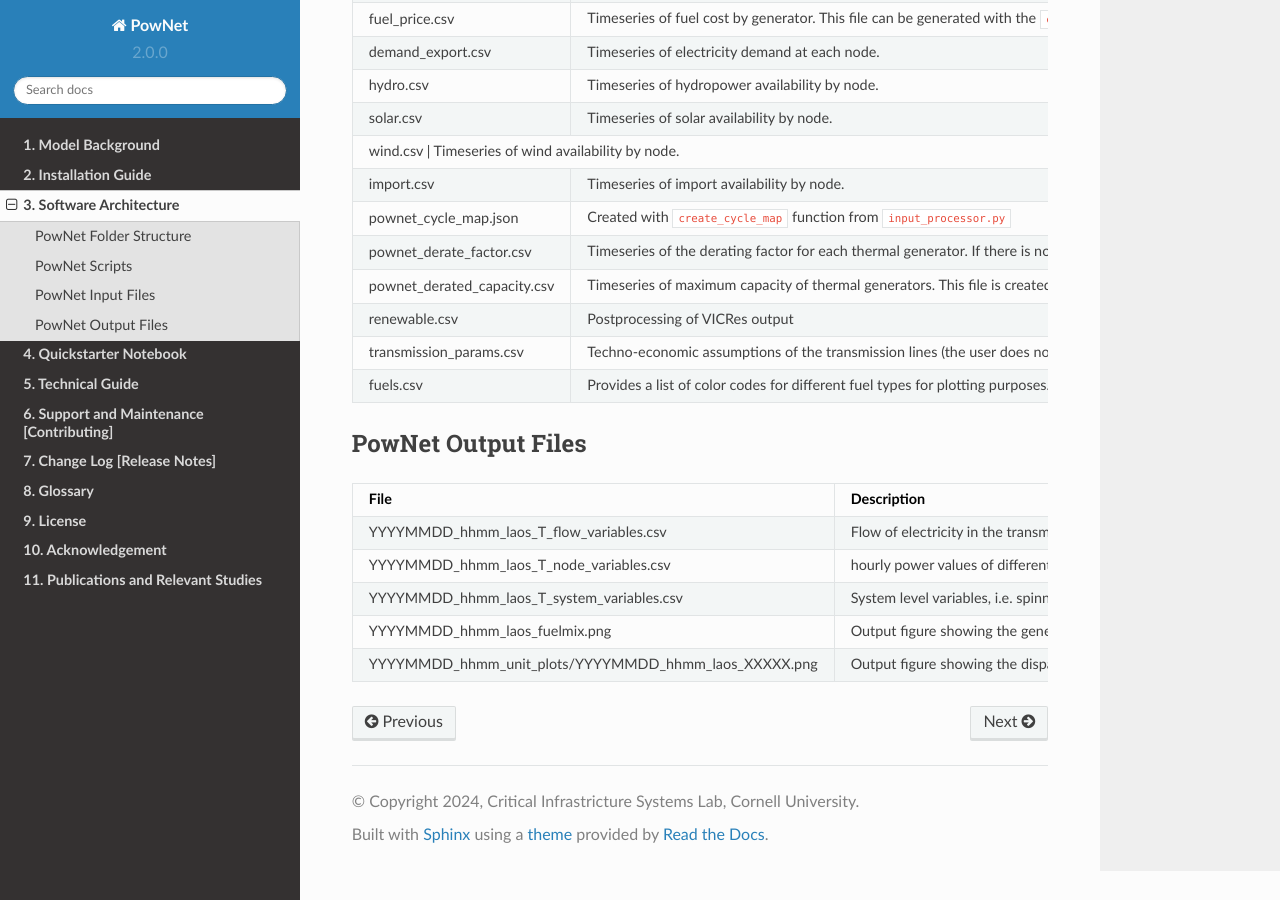
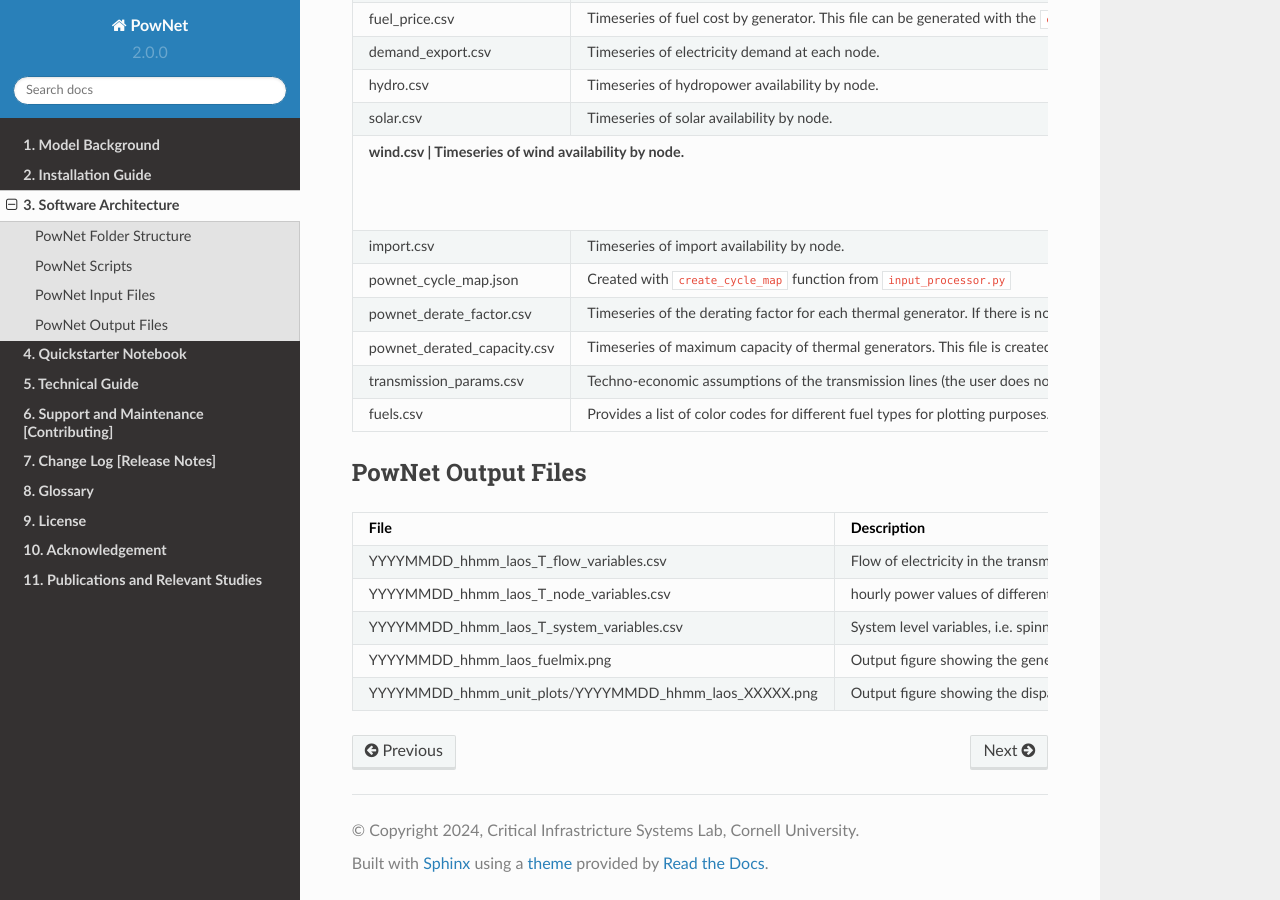
Before and after one commit to HishamEldardiry/PowNet_Documentation, a Sphinx documentation site: the page built from docs/source/pages/architecture.rst, in a window 1280 px wide and 900 px high, scrolled down 2314 px. Built offline with Sphinx 7.4.7 and the Read the Docs theme 2.0.0, drawn with Linux system fonts in a browser that asks for light colours.

Commit message:
Update architecture.rst

```diff
--- a/docs/source/pages/architecture.rst
+++ b/docs/source/pages/architecture.rst
@@ -48,8 +48,10 @@
 --------------
 PowNet Scripts
 --------------
+..
 .. list-table:: Brief Description of PowNet Scripts
    :class: tight-table
+..
 
 +--------------------------+-------------------------------------------------------------+
 | Script                   | Description                                                 |
@@ -64,13 +66,15 @@
 |                          |                                                             |
 |                          | 3) unit_param.csv (needed for derate factor calculation)    |
 |                          |                                                             |
-|                          | 4) fuel_map.csv (needed for fuel price)  \                  |
+|                          | 4) fuel_map.csv (needed for fuel price)                     |
 +--------------------------+-------------------------------------------------------------+
 | folder_sys.py            | Define the path of different folders (e.g., pownet          |
 |                          | directory, inputs, outputs)                                 |
+|                          |                                                             |
 +--------------------------+-------------------------------------------------------------+
 | config.py                | Read the configurations for PowNet and Gurobi from          |
 |                          | “user_config.init”                                          |
+|                          |                                                             |
 +--------------------------+-------------------------------------------------------------+
 | functions.py             | Contains functions to process user inputs including:        |
 |                          |                                                             |
@@ -85,6 +89,7 @@
 | builder.py               | Contains “ModelBuilder” class to build the model by         |
 |                          | adding unit commitment constraints [using equations         |
 |                          | from Kneuven et al (2019)]                                  |
+|                          |                                                             |
 +--------------------------+-------------------------------------------------------------+
 | input.py                 | Read the user inputs that define the power system           |
 |                          | over one year including:                                    |
@@ -104,6 +109,7 @@
 +--------------------------+-------------------------------------------------------------+
 | simulation.py            | Contains functions to run simulation including              |
 |                          | “Simulator.run”                                             |
+|                          |                                                             |
 +--------------------------+-------------------------------------------------------------+
 | output.py                | Contains functions to postprocess outputs and produce       |
 |                          | plots including the following classes:                      |
@@ -127,49 +133,61 @@
 |                             | run the transform_transmission_inputs function                |
 |                             | from input_processor.py to generate columns                   |
 |                             | with the “pownet” prefix.                                     |
+|                             |                                                               |
 +-----------------------------+---------------------------------------------------------------+
 | unit_param.csv              | Techno-economic parameters of thermal generators              |
+|                             |                                                               |
 +-----------------------------+---------------------------------------------------------------+
 | fuel_map.csv                | This was used in the old version but no longer                |
 |                             | needed unless the user wants                                  |
 |                             | to create ``fuel_price.csv`` with the                         |
 |                             | ``create_fuelprice`` function from ``input_processor.py``.    |
+|                             |                                                               |
 +-----------------------------+---------------------------------------------------------------+
 | fuel_price.csv              | Timeseries of fuel cost by generator. This file can be        |
 |                             | generated with the ``create_fuelprice``                       |
 |                             | function from ``input_processor.py``.                         |
+|                             |                                                               |
 +-----------------------------+---------------------------------------------------------------+
 | demand_export.csv           | Timeseries of electricity demand at each node.                |
+|                             |                                                               |
 +-----------------------------+---------------------------------------------------------------+
 | hydro.csv                   | Timeseries of hydropower availability by node.                |
+|                             |                                                               |
 +-----------------------------+---------------------------------------------------------------+
 | solar.csv                   | Timeseries of solar availability by node.                     |
+|                             |                                                               |
 +-----------------------------+---------------------------------------------------------------+
 | wind.csv                   | Timeseries of wind availability by node.                       |
+|                             |                                                               |
 +-----------------------------+---------------------------------------------------------------+
 | import.csv                  | Timeseries of import availability by node.                    |
+|                             |                                                               |
 +-----------------------------+---------------------------------------------------------------+
 | pownet_cycle_map.json       | Created with ``create_cycle_map`` function from               |
 |                             | ``input_processor.py``                                        |
+|                             |                                                               |
 +-----------------------------+---------------------------------------------------------------+
 | pownet_derate_factor.csv    | Timeseries of the derating factor for each thermal generator. |
 |                             | If there is no derating,                                      |
 |                             | then the user can use the ``create_derate_factors`` from      |
 |                             | ``input_processor.py`` to create the file.                    |
+|                             |                                                               |
 +-----------------------------+---------------------------------------------------------------+
 | pownet_derated_capacity.csv | Timeseries of maximum capacity of thermal generators.         |
 |                             | This file is created with the                                 |
 |                             | ``create_derated_max_capacities`` from ``input_processor.py``.|
-+-----------------------------+---------------------------------------------------------------+
-| renewable.csv               | Postprocessing of VICRes output                               |
+|                             |                                                               |
 +-----------------------------+---------------------------------------------------------------+
 | transmission_params.csv     | Techno-economic assumptions of the transmission               |
 |                             | lines (the user does not need to modify this                  |
 |                             | file unless they want to customize transmission               |
 |                             | line parameters)                                              |
+|                             |                                                               |
 +-----------------------------+---------------------------------------------------------------+
 | fuels.csv                   | Provides a list of color codes for different fuel types       |
 |                             | for plotting purposes.                                        |
+|                             |                                                               |
 +-----------------------------+---------------------------------------------------------------+
 
 
@@ -182,17 +200,22 @@
 +===============================================================+=============================================+
 | YYYYMMDD_hhmm_laos_T_flow_variables.csv                       | Flow of electricity in the transmission     |
 |                                                               | lines. Indexed with (source, sink, time)    |
+|                                                               |                                             |
 +---------------------------------------------------------------+---------------------------------------------+
 | YYYYMMDD_hhmm_laos_T_node_variables.csv                       | hourly power values of different            |
 |                                                               | power plants based on nodes type (vartype). |
 |                                                               | Indexed with (node, time)                   |
+|                                                               |                                             |
 +---------------------------------------------------------------+---------------------------------------------+
 | YYYYMMDD_hhmm_laos_T_system_variables.csv                     | System level variables, i.e. spinning       |
 |                                                               | reserve. Indexed with (time).               |
+|                                                               |                                             |
 +---------------------------------------------------------------+---------------------------------------------+
 | YYYYMMDD_hhmm_laos_fuelmix.png                                | Output figure showing the generation mix.   |
+|                                                               |                                             |
 +---------------------------------------------------------------+---------------------------------------------+
 | YYYYMMDD_hhmm_unit_plots/YYYYMMDD_hhmm_laos_XXXXX.png         | Output figure showing the dispatch for      |
 |                                                               | each thermal unit and the unit’s on/off     |
 |                                                               | status.                                     |
+|                                                               |                                             |
 +---------------------------------------------------------------+---------------------------------------------+
```
